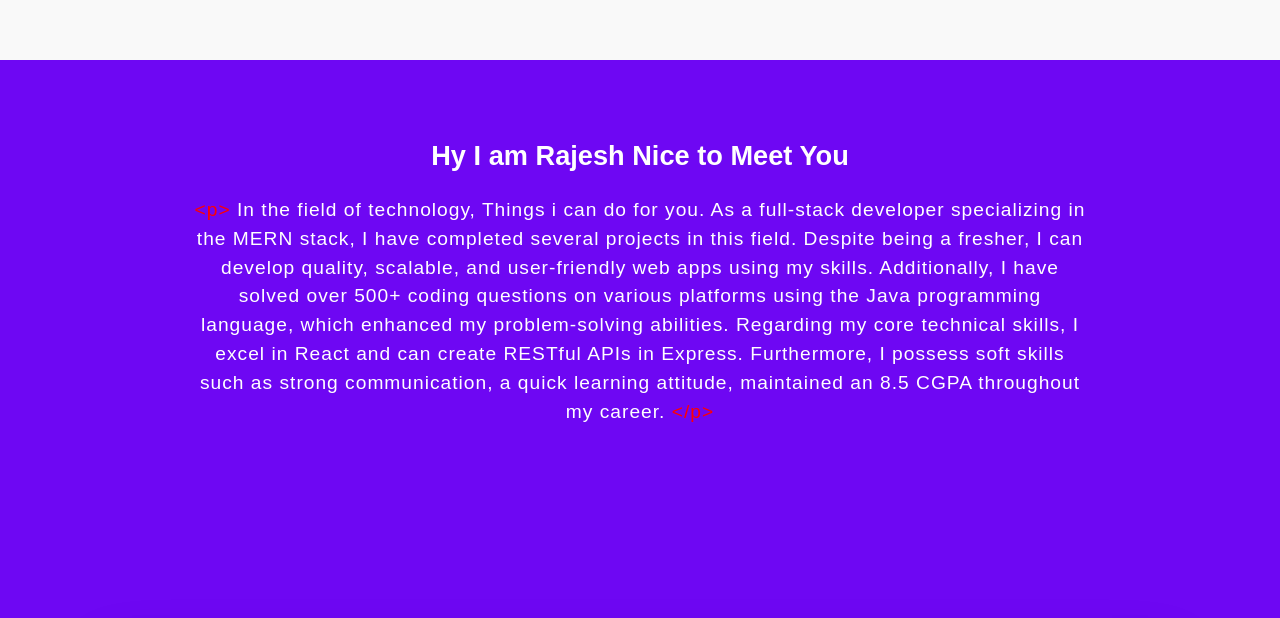
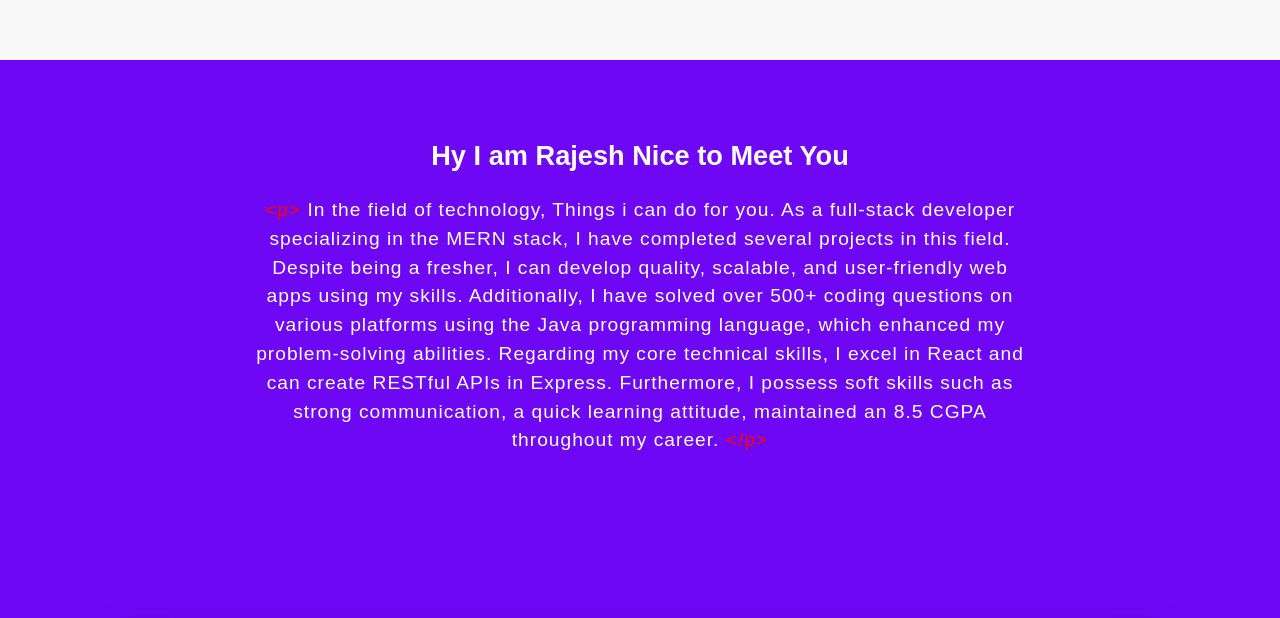
Before and after one commit to rajesh3815/porfolio, a React (Create React App) app: page / in a window 1280 px wide. Shown: the part 799-1417 px from the top of the page. Built offline with nearby package versions, Linux system fonts and the light colour scheme.

Commit message:
button added

```diff
--- a/public/index.html
+++ b/public/index.html
@@ -3,7 +3,7 @@
 
 <head>
   <meta charset="utf-8" />
-  <link rel="icon" href="%PUBLIC_URL%/favicon.ico" />
+  <link rel="icon" href="./footer.svg"/>
   <meta name="viewport" content="width=device-width, initial-scale=1" />
   <meta name="theme-color" content="#000000" />
   <meta name="description" content="Web site created using create-react-app" />
--- a/src/pages/aboutme/AboutMe.module.css
+++ b/src/pages/aboutme/AboutMe.module.css
@@ -15,7 +15,7 @@
 
 .pitchContainer {
     margin-top: 5rem;
-    width: 70%;
+    width: 60%;
     color: white;
 
 }
```
Also changed, not shown: public/footer.svg (added), public/llll.png (added).
